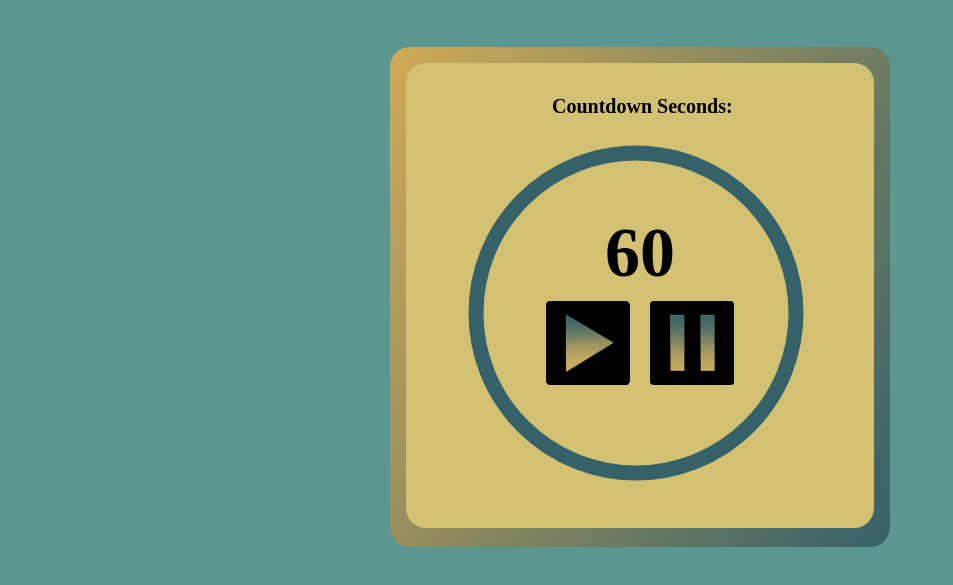
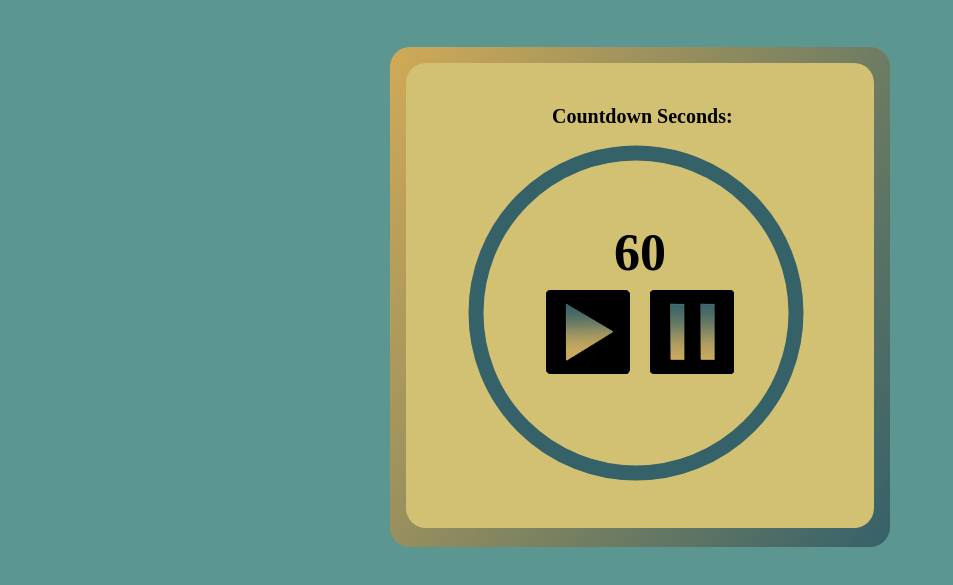
Before and after one commit to astrahalora/Timekeeper, a plain HTML site: page index.html in a window 1280 px wide. Shown: the part 103-688 px from the top of the page, without its empty margins (0-953 px from the left). Drawn offline with Linux system fonts and the light colour scheme.

Commit message:
Adjust font size for seconds

```diff
--- a/assets/scss/_timer.scss
+++ b/assets/scss/_timer.scss
@@ -29,7 +29,7 @@
         }
 
         #duration {
-            font-size: 70px;
+            font-size: 52px;
             font-weight: bold;
             width: 200px;
             text-align: center;
```
Also changed, not shown: style.css, style.min.css.
